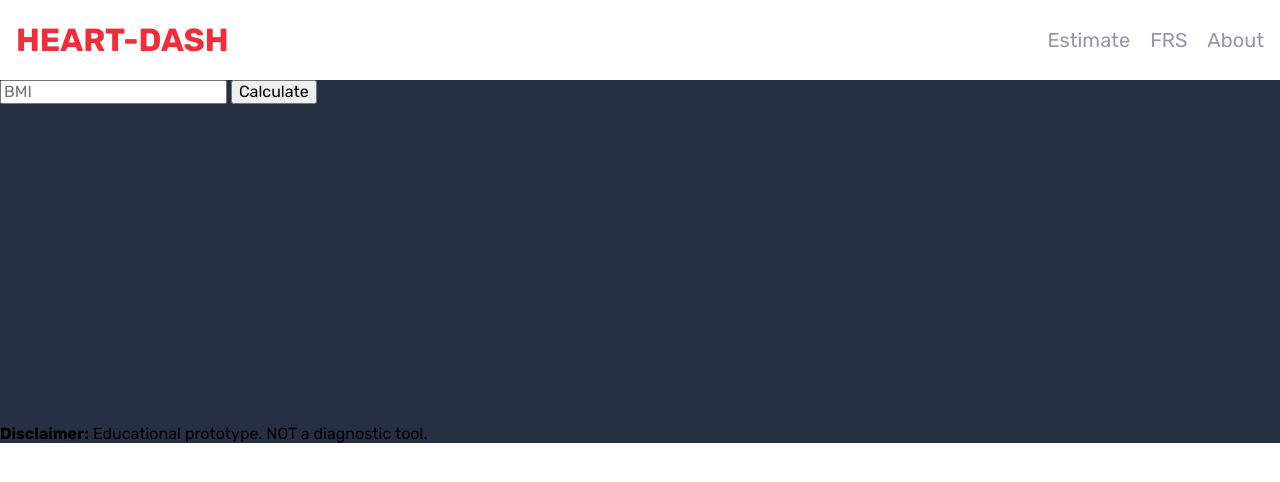
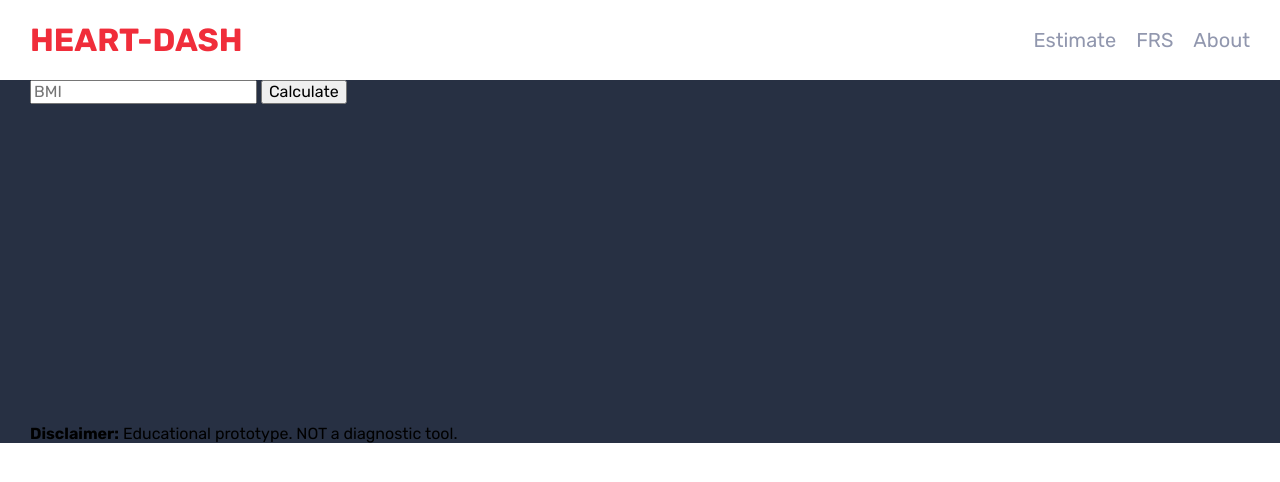
Before and after one commit to nothing36/hrt-dash, a plain HTML site: page frontend/index.html in a window 1280 px wide. Drawn offline with nearby package versions, Linux system fonts and the light colour scheme.

Commit message:
Change LR padding to be universal

```diff
--- a/frontend/css/styles.css
+++ b/frontend/css/styles.css
@@ -1,7 +1,12 @@
 body {
-  font-family: 'Rubik', sans-serif;
-      display: flex;
+    font-family: 'Rubik', sans-serif;
+    display: flex;
     flex-direction: column;
+}
+
+body > * {
+    padding-left: 30px;
+    padding-right: 30px;
 }
 
 .header {
@@ -9,7 +14,6 @@ body {
     justify-content: left;
     align-items: center;
     box-sizing: border-box;
-    padding: 16px;
     height: calc(10vh);
     position: sticky;
 }
```
